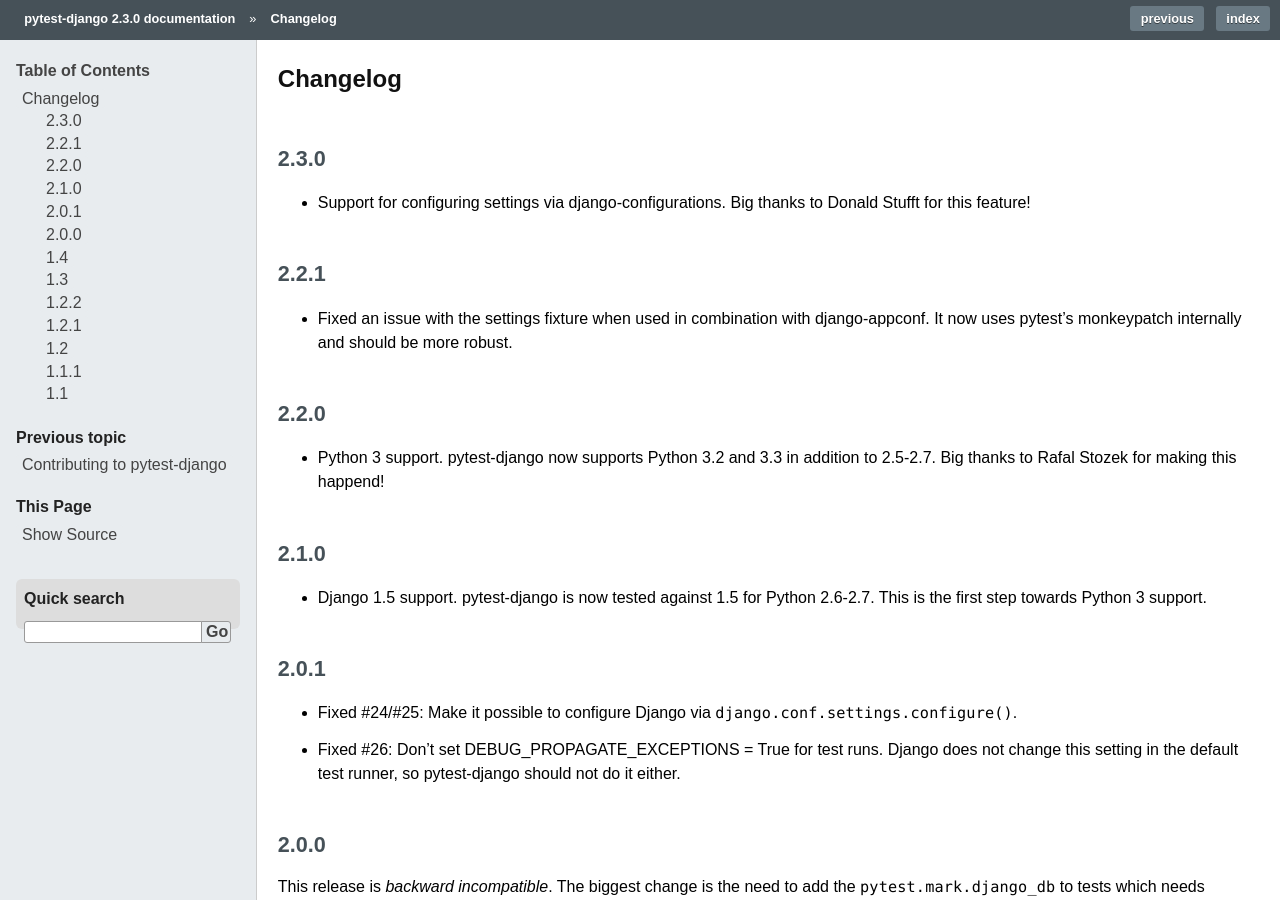
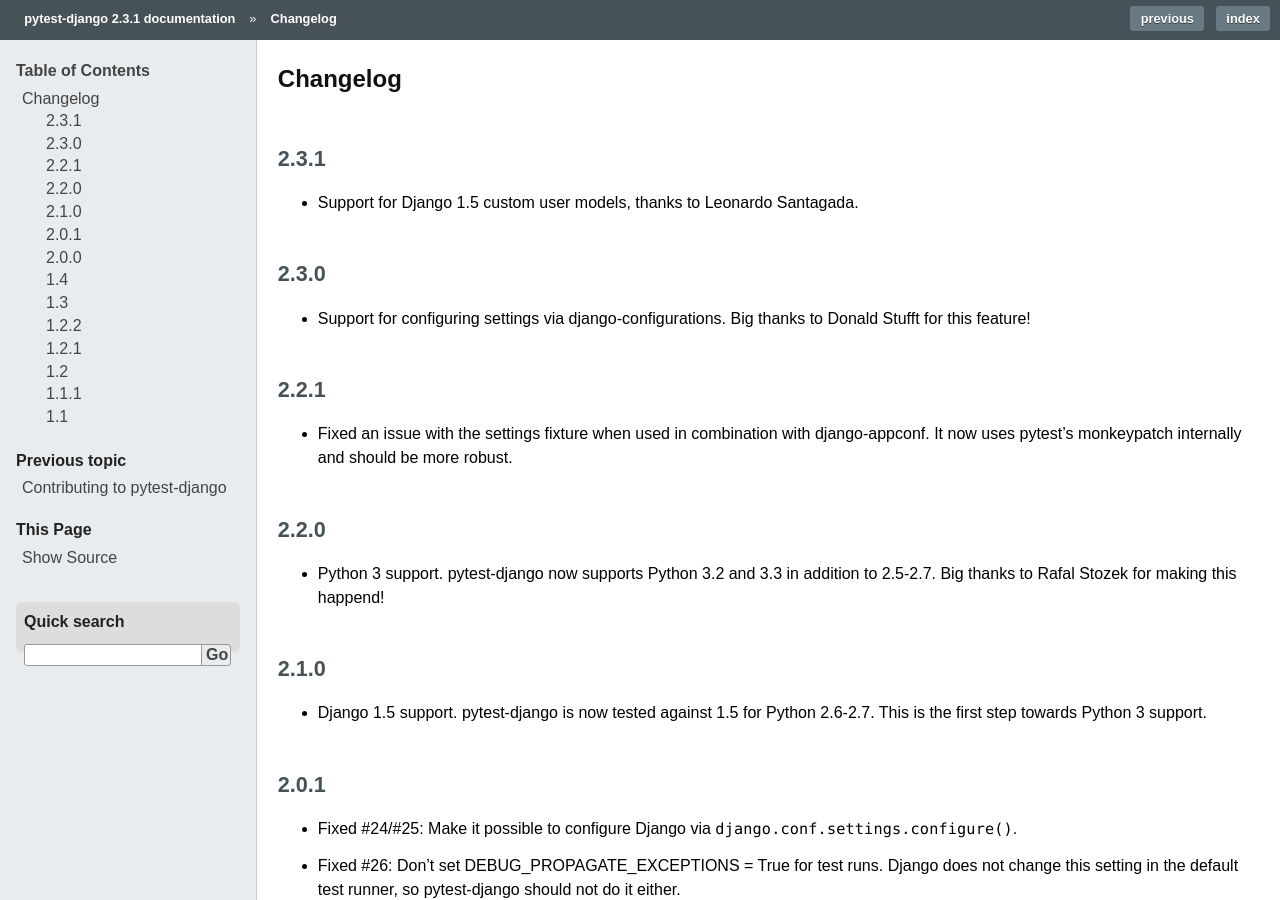
Before and after one commit to pytest-dev/pytest-django, a Sphinx documentation site: the page built from docs/changelog.rst, in a window 1280 px wide and 900 px high. Built offline with Sphinx 7.4.7, drawn with Linux system fonts in a browser that asks for light colours; some of the changed text lies outside the part shown.

Commit message:
Version 2.3.1

```diff
--- a/docs/changelog.rst
+++ b/docs/changelog.rst
@@ -1,5 +1,10 @@
 Changelog
 =========
+2.3.1
+-----
+* Support for Django 1.5 custom user models, thanks to Leonardo Santagada.
+
+
 2.3.0
 -----
 
--- a/pytest_django/__init__.py
+++ b/pytest_django/__init__.py
@@ -1 +1 @@
-__version__ = '2.3.0'
+__version__ = '2.3.1'
```
